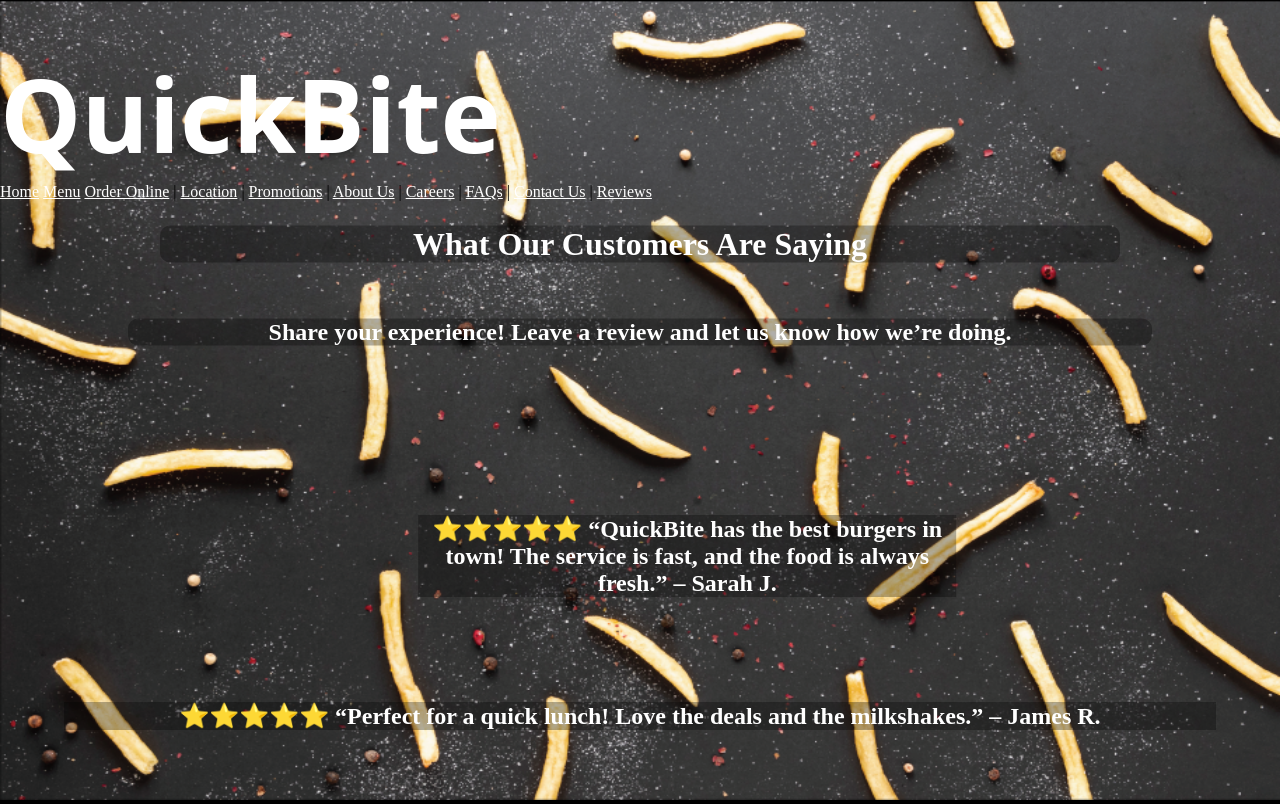
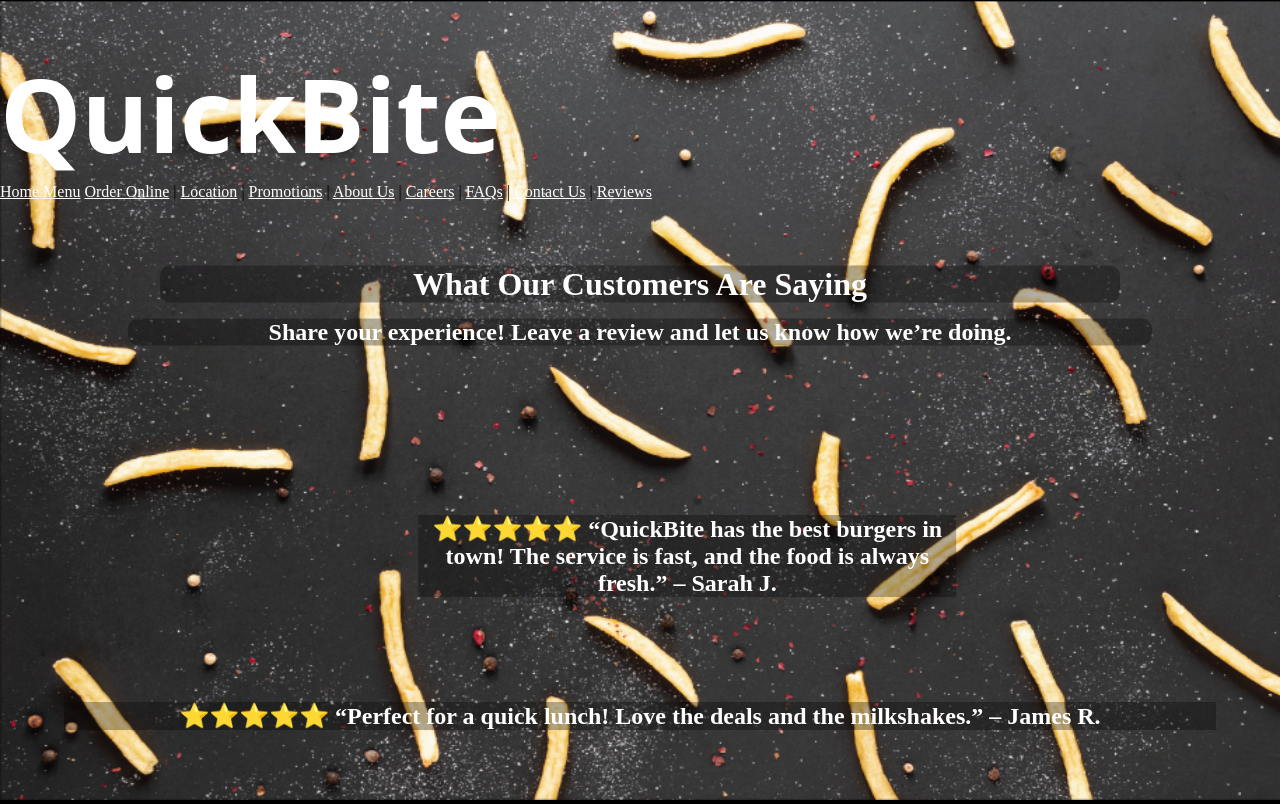
Before and after one commit to AnwarGalen/QuickBite, a plain HTML site: page reviews.html in a window 1280 px wide. Drawn offline with Linux system fonts and the light colour scheme.

Commit message:
Update style-reviews.css

```diff
--- a/style-reviews.css
+++ b/style-reviews.css
@@ -34,7 +34,7 @@ body{
 }
 .text-wrapper h2{
     position: absolute;
-    top: 25vh;
+    top: 30vh;
     left: 50%;
     transform: translate(-50%,-50%);
     width: 75vw;
```
